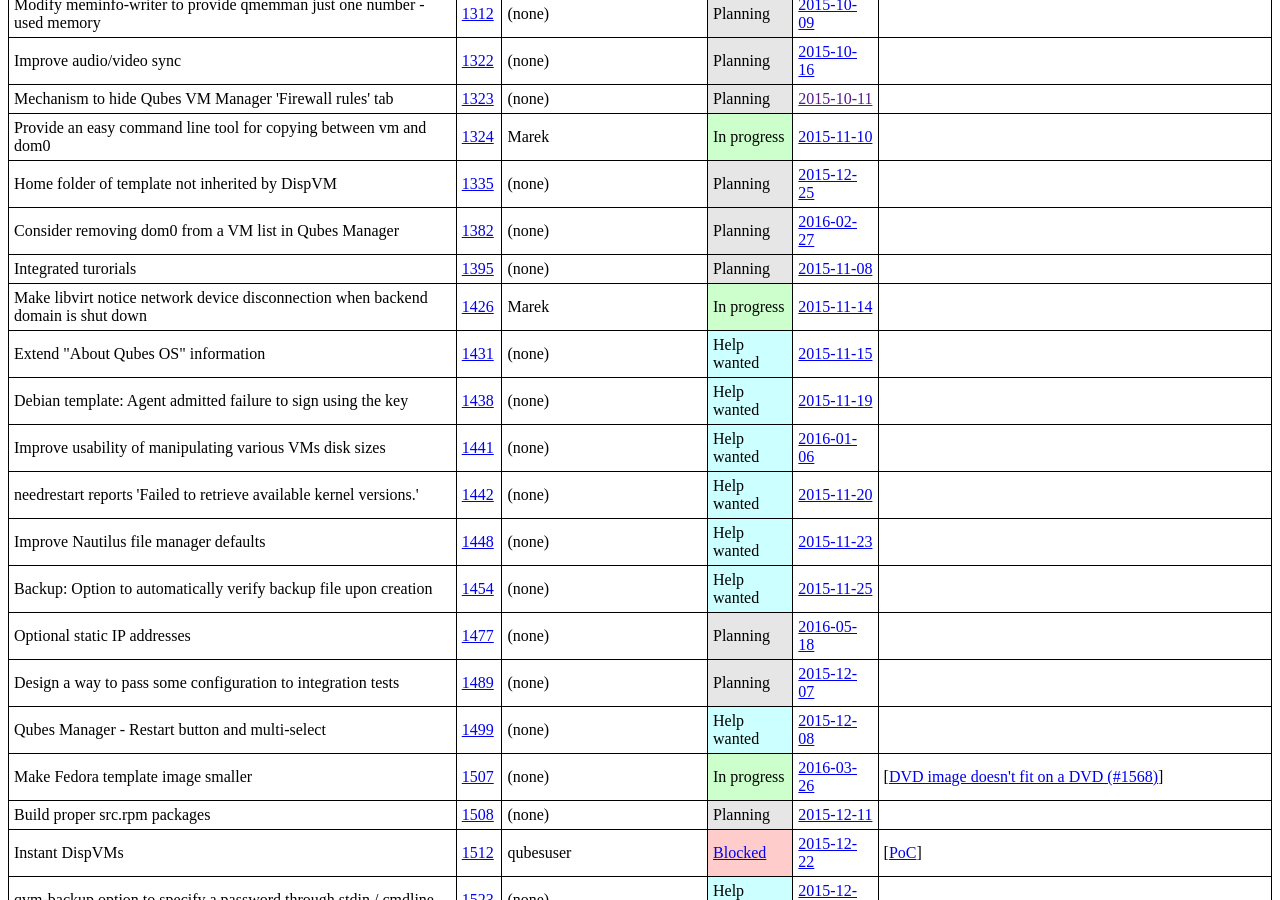
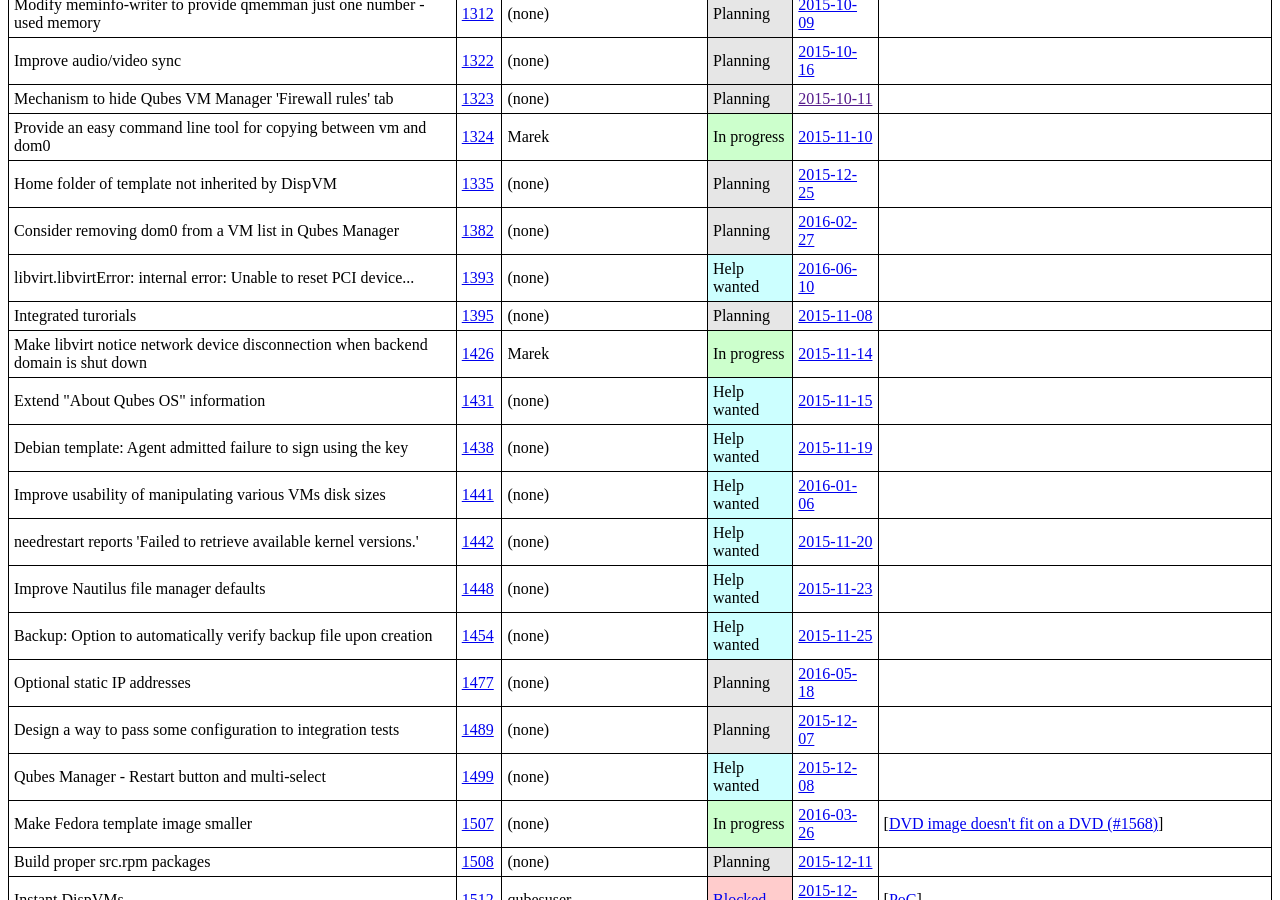
Before and after one commit to QubesOS/qubes-issues, a Jekyll site: the page built from index.md, in a window 1280 px wide and 900 px high, scrolled down 2203 px. Built offline with Jekyll 4.4.1, drawn with Linux system fonts in a browser that asks for light colours.

Commit message:
Track #1393

```diff
--- a/_data/features.yml
+++ b/_data/features.yml
@@ -755,6 +755,21 @@
   - desc   :
     url    :
 
+- name   : "libvirt.libvirtError: internal error: Unable to reset PCI device..."
+  issue  : 1393
+  devs   :
+  status :
+    term   : Help wanted
+    url    :
+  updated:
+    date   : 2016-06-10
+    url    : https://github.com/QubesOS/qubes-issues/issues/1393#issuecomment-225244965
+  info   :
+  - desc   :
+    url    :
+  - desc   :
+    url    :
+
 - name   : Integrated turorials
   issue  : 1395
   devs   :
```
